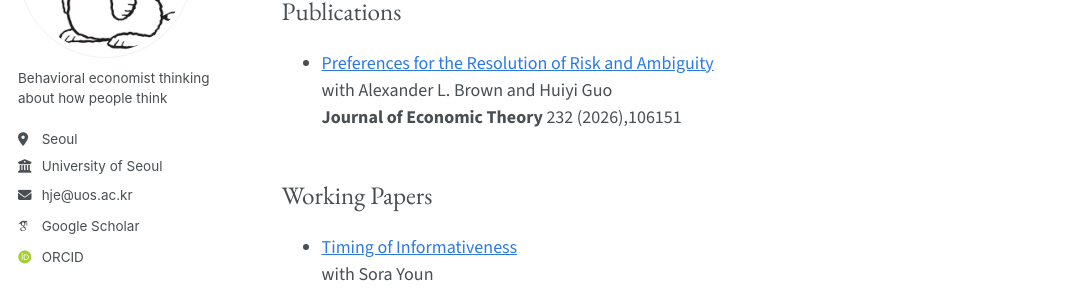
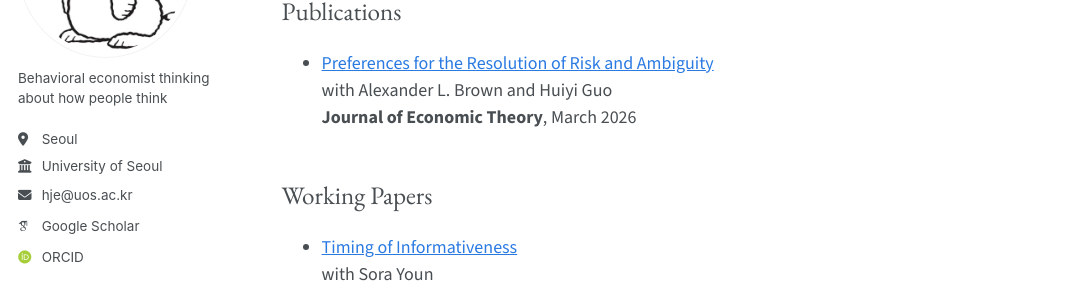
Before and after one commit to hyundamje/hyundamje.github.io, a Jekyll site: the page built from _pages/research.md, in a window 1280 px wide and 900 px high. Shown: the part 220-512 px from the top of the window, without its empty margins (0-1071 px from the left). Built offline with Jekyll 4.4.1, drawn with Linux system fonts in a browser that asks for light colours; some web fonts are replaced.

Commit message:
Update research.md

```diff
--- a/_pages/research.md
+++ b/_pages/research.md
@@ -15,7 +15,7 @@ author_profile: true
       Preferences for the Resolution of Risk and Ambiguity
     </a><br>
     with Alexander L. Brown and Huiyi Guo<br>
-    <strong>Journal of Economic Theory</strong> 232 (2026),106151
+    <strong>Journal of Economic Theory</strong>, March 2026
   </li>
 </ul>
 
```
